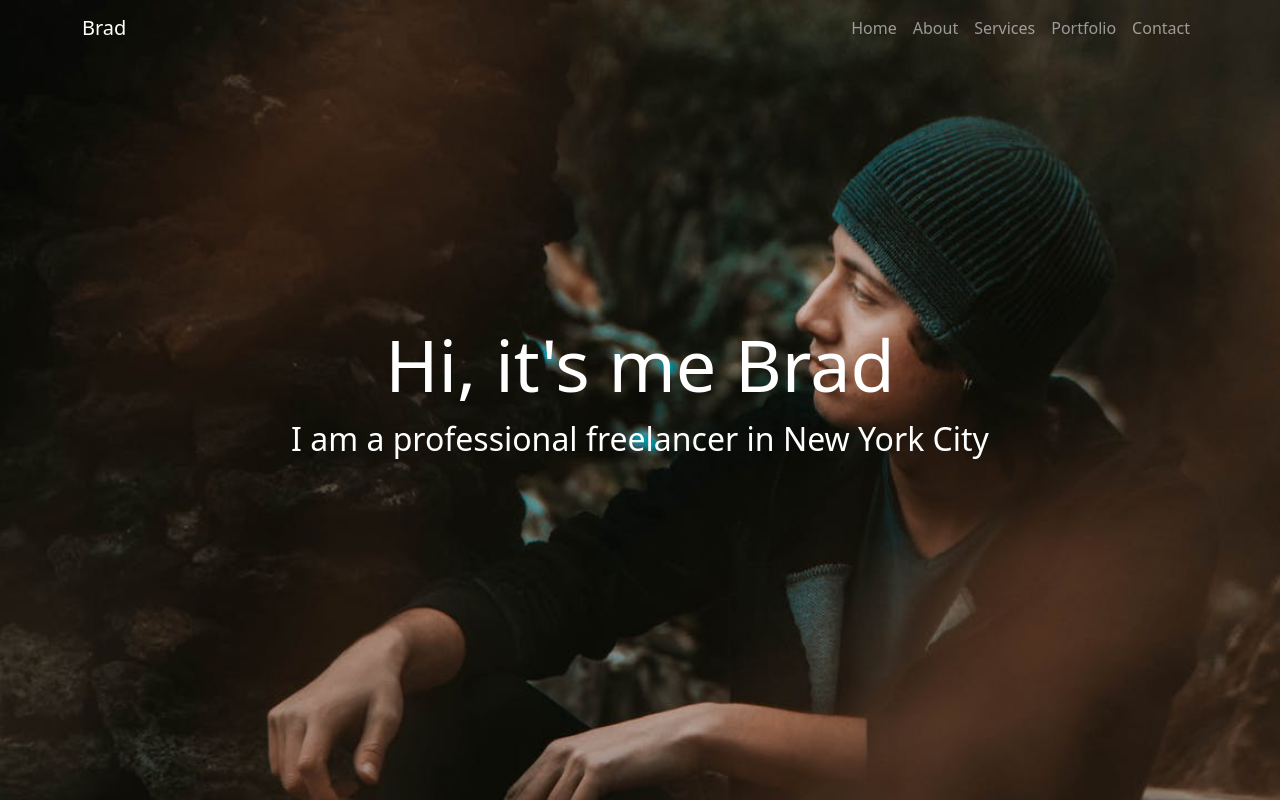
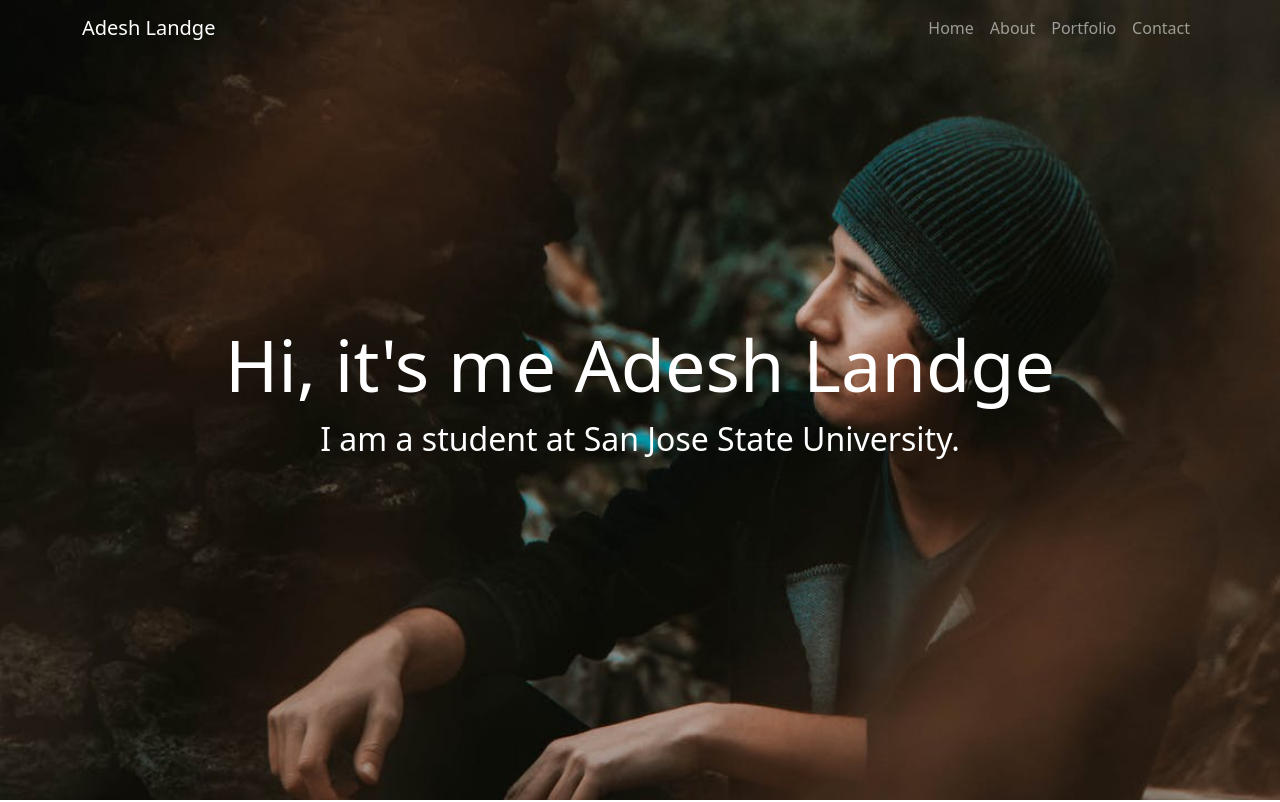
Before and after one commit to adeshlandge/adeshlandge, a plain HTML site: page index.html in a window 1280 px wide. Shown: the top 802 px of the page. Drawn offline with nearby package versions, Linux system fonts and the light colour scheme.

Commit message:
Update index.html

```diff
--- a/index.html
+++ b/index.html
@@ -1,7 +1,7 @@
 <!DOCTYPE html>
 <html lang="en">
 <head>
-  <title>Portfolio Website-Brad</title>
+  <title>Portfolio Website-Adesh Landge</title>
   <meta charset="utf-8">
   <meta name="viewport" content="width=device-width, initial-scale=1">
   <!-- linking css file -->
@@ -17,7 +17,7 @@
     <!-- navbar -->
     <nav class="navbar navbar-expand-lg fixed-top navbar-dark navbarScroll">
         <div class="container">
-            <a class="navbar-brand" href="#">Brad</a>
+            <a class="navbar-brand" href="#">Adesh Landge</a>
             <button class="navbar-toggler" type="button" data-bs-toggle="collapse" data-bs-target="#navbarSupportedContent" aria-controls="navbarSupportedContent" aria-expanded="false" aria-label="Toggle navigation">
                 <span class="navbar-toggler-icon"></span>
             </button>
@@ -29,9 +29,11 @@
                     <li class="nav-item">
                         <a class="nav-link" href="#about">About</a>
                     </li>
+                    <!--
                     <li class="nav-item">
                         <a class="nav-link" href="#services">Services</a>
                     </li>
+                    -->
                     <li class="nav-item">
                         <a class="nav-link" href="#portfolio">Portfolio</a>
                     </li>
@@ -48,8 +50,8 @@
         <div class="container-fluid">
             <div class="row">
             <div class="col-lg-12 col-md-12 col-sm-12 col-xs-12 hero-text">
-                <h2 class="hero_title">Hi, it's me Brad</h2>
-                <p class="hero_desc">I am a professional freelancer in New York City</p>
+                <h2 class="hero_title">Hi, it's me Adesh Landge</h2>
+                <p class="hero_desc">I am a student at San Jose State University.</p>
             </div>
             </div>
         </div>
@@ -96,6 +98,7 @@
     </section>
 
     <!-- services section-->
+      <!--
     <section id="services">
         <div class="container">
             <h1 class="text-center">Services</h1>
@@ -175,8 +178,8 @@
             </div>
         </div>
     </section>
-
-    <!-- portfolio section-->
+  -->
+    <!-- portfolio section
     <section id="portfolio">
         <div class="container mt-3">
             <h1 class="text-center">Portfolio</h1>
@@ -262,7 +265,7 @@
                 </div>
             </div>
     </section>
-
+-->
     <!-- contact section-->
     <section id="contact">
         <div class="container mt-3 contactContent">
```
